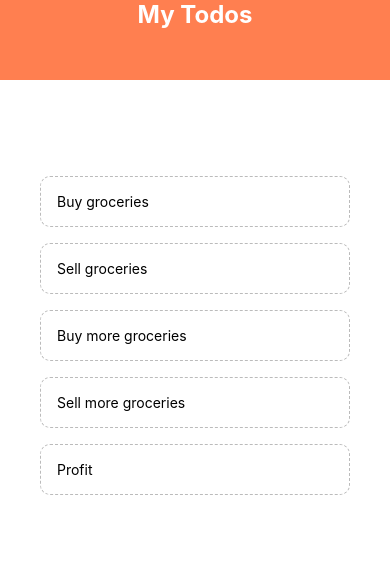
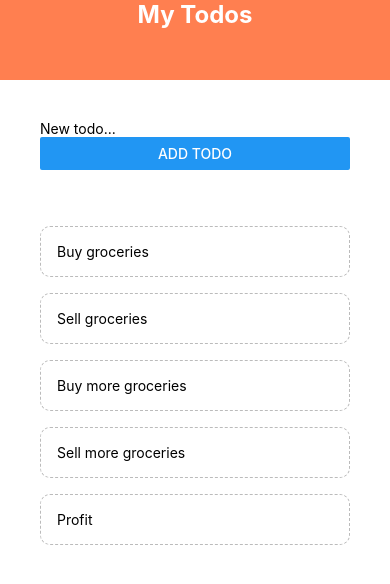
Before and after one commit to ikhlosi/Les04_TodoApp_WS, a React Native app: screen / in a window 390 px wide. Shown: the top 584 px of the page. Built offline with nearby package versions, Linux system fonts and the light colour scheme.

Commit message:
TodoAdder

```diff
--- a/App.js
+++ b/App.js
@@ -1,7 +1,15 @@
 // import { StatusBar } from 'expo-status-bar';
 import { useState } from "react";
-import { StatusBar, StyleSheet, Text, View, FlatList } from "react-native";
+import {
+  StatusBar,
+  StyleSheet,
+  Text,
+  View,
+  FlatList,
+  Alert,
+} from "react-native";
 import Header from "./src/components/Header";
+import TodoAdder from "./src/components/TodoAdder";
 import TodoItem from "./src/components/TodoItem";
 
 export default function App() {
@@ -19,13 +27,32 @@ export default function App() {
     });
   };
 
+  // const addTodo = (todo) => {
+  //   setTodos([...todos, todo]);
+  // };
+
+  const addTodo = (text) => {
+    if (text.length > 3) {
+      setTodos((prevTodos) => {
+        return [{ id: Math.random(), description: text }, ...prevTodos];
+      });
+    } else {
+      Alert.alert("oops", "Todos must be over 3 chars long", [
+        {
+          text: "Understood",
+          onPress: () => console.log("understood button pressed"),
+        },
+      ]);
+    }
+  };
+
   return (
     <View style={styles.container}>
       <Header />
       <View style={styles.content}>
+        <TodoAdder addHandler={addTodo} />
         <View style={styles.list}>
           <FlatList
-            // numColumns={2}
             data={todos}
             renderItem={(props) => (
               <TodoItem item={props.item} pressHandler={deleteTodo} />
--- /dev/null
+++ b/src/components/TodoAdder.js
@@ -0,0 +1,29 @@
+import { Button, StyleSheet, Text, TextInput, View } from "react-native";
+import React, { useState } from "react";
+
+const TodoAdder = ({ addHandler }) => {
+  const [text, setText] = useState("");
+  return (
+    <View>
+      <TextInput
+        onChangeText={(value) => setText(value)}
+        value={text}
+        placeholder="New todo..."
+      />
+      <Button
+        title="ADD TODO"
+        onPress={() =>
+          //   addHandler({
+          //     id: Math.floor(Math.random() * 100),
+          //     description: text,
+          //   })
+          addHandler(text)
+        }
+      />
+    </View>
+  );
+};
+
+export default TodoAdder;
+
+const styles = StyleSheet.create({});
```
